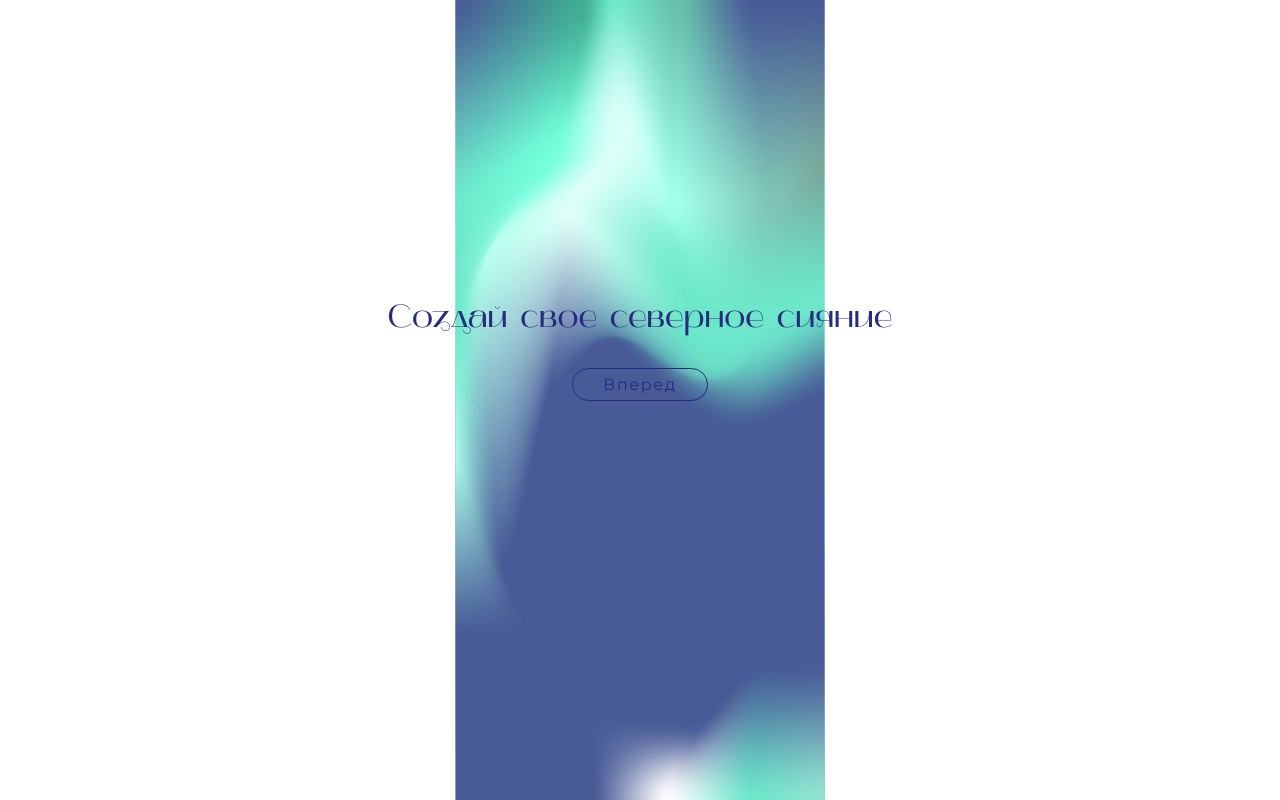
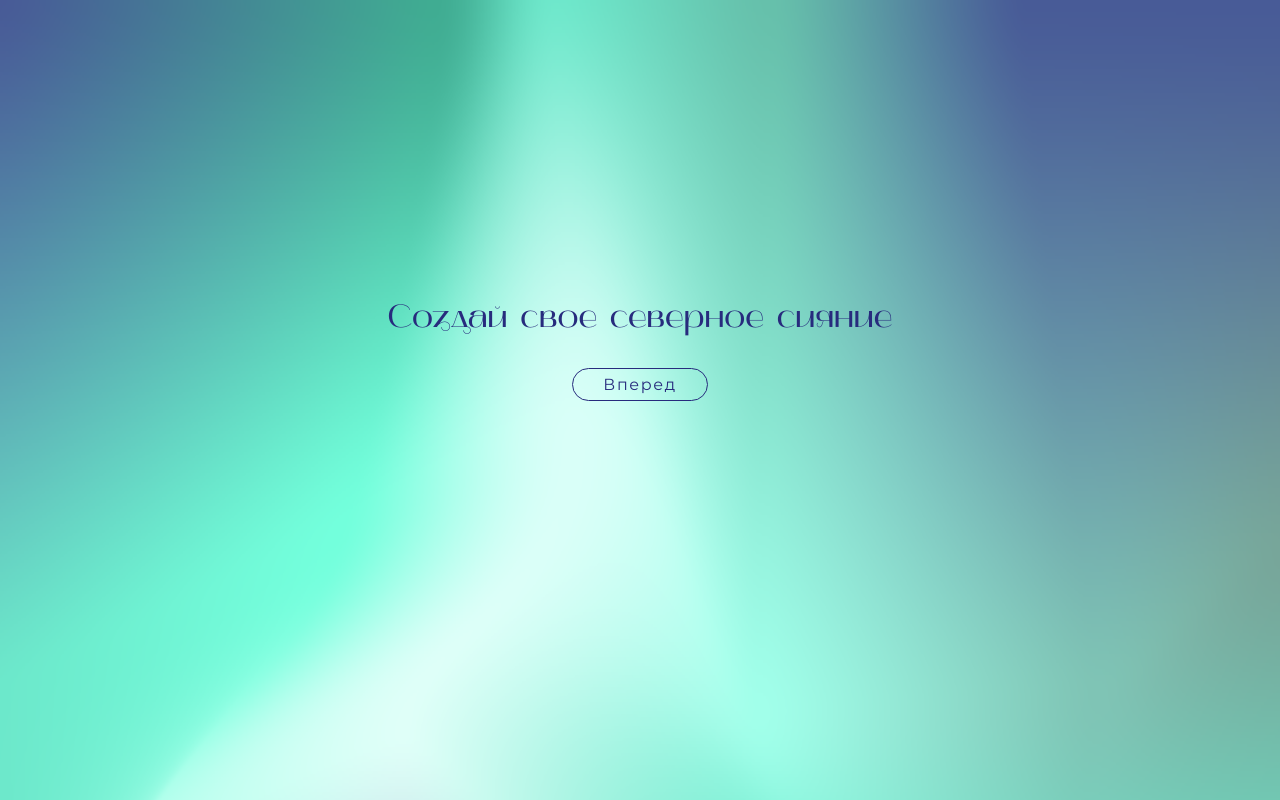
Before and after one commit to iklimenko/radiance, a React (Create React App) app: page / in a window 1280 px wide. Built offline with nearby package versions, Linux system fonts and the light colour scheme.

Commit message:
updating

```diff
--- a/src/styles.js
+++ b/src/styles.js
@@ -25,31 +25,31 @@ export const GlobalStyle = createGlobalStyle`
 
 
 export const Background = styled.div`
+    width: 100%;
     height: 100vh;
-    width: auto;
     background-image: url(${back});
-    background-size: 100% 100%;
+    background-size: cover;
 `
 
 export const FirstBackground = styled.div`
     height: 100vh;
-    width: auto;
+    width: 100%;
     background-image: url(${back1});
-    background-size: 100% 100%;
+    background-size: cover;
 `
 
 export const SecondBackground = styled.div`
     height: 100vh;
     width: auto;
     background-image: url(${back2});
-    background-size: 100% 100%;
+    background-size: cover;
 `
 
 export const ThirdBackground = styled.div`
     height: 100vh;
     width: auto;
     background-image: url(${back3});
-    background-size: 100% 100%;
+    background-size: cover;
 `
 
 export const MainContainer = styled.div`
```
